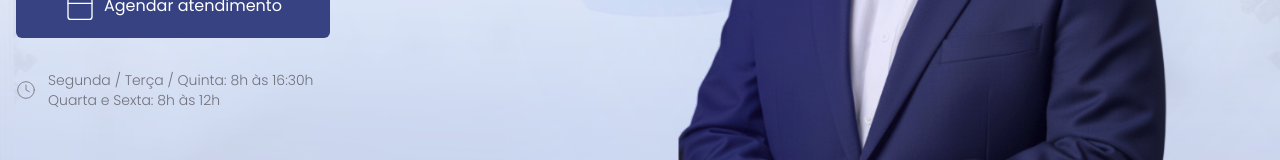
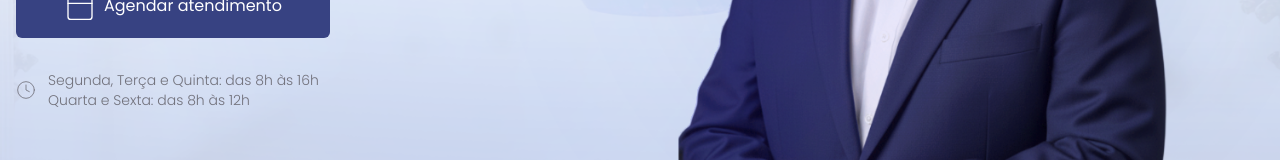
Before and after one commit to inovasoapp/Advocacia-Silvio-Souza, a Next.js app: page / in a window 1280 px wide. Shown: the part 493-653 px from the top of the page. Built offline with nearby package versions, Linux system fonts and the light colour scheme.

Commit message:
adit infos

```diff
--- a/src/app/components/CTA.tsx
+++ b/src/app/components/CTA.tsx
@@ -135,7 +135,7 @@ export function CTA() {
 
             {/* CTA Buttons */}
             <motion.a
-              href="https://wa.me/551936455954"
+              href="https://wa.me/5519992732038"
               target="_blank"
               rel="noopener noreferrer"
               whileHover={{ scale: 1.02 }}
--- a/src/app/components/anddress-and-contact.tsx
+++ b/src/app/components/anddress-and-contact.tsx
@@ -191,14 +191,14 @@ export function AddressAndContact() {
                       Advocacia em Americana
                     </h4>
                     <p className="text-xs text-zinc-600">
-                      Rua Dr. Cândido Cruz, 384 - Centro
+                      Rua Dr. Cândido Cruz, 392 - Centro
                     </p>
                   </div>
                 </div>
               </div>
 
               <iframe
-                src="https://maps.google.com/maps?q=Rua+Dr.+Candido+cruz,+384,+centro,+Americana+SP&t=&z=15&ie=UTF8&iwloc=&output=embed"
+                src="https://maps.google.com/maps?q=Rua+Dr.+Candido+cruz,+392,+centro,+Americana+SP&t=&z=15&ie=UTF8&iwloc=&output=embed"
                 width="100%"
                 height="100%"
                 style={{ border: 0 }}
--- a/src/app/components/hero/hero.tsx
+++ b/src/app/components/hero/hero.tsx
@@ -25,17 +25,22 @@ export function Hero() {
             </p>
 
             <div className="flex flex-col items-center lg:items-start gap-4 lg:gap-8 mt-8">
-              <button className="flex w-full lg:w-auto items-center justify-center gap-2 bg-[#374282] px-12 py-4 text-white rounded-md cursor-pointer hover:brightness-125 transition-all duration-300 ">
+              <a
+                href="https://wa.me/5519992732038"
+                target="_blank"
+                rel="noopener noreferrer"
+                className="flex w-full lg:w-auto items-center justify-center gap-2 bg-[#374282] px-12 py-4 text-white rounded-md cursor-pointer hover:brightness-125 transition-all duration-300 "
+              >
                 <Calendar size={32} strokeWidth={1} className="" />
                 Agendar atendimento
-              </button>
+              </a>
 
               <div className="flex w-full lg:w-auto items-center justify-center gap-3">
                 <Clock size={20} strokeWidth={1} className="text-zinc-500" />
                 <p className="text-zinc-500 font-light text-xs md:text-sm">
-                  Segunda / Terça / Quinta: 8h às 16:30h
+                  Segunda, Terça e Quinta: das 8h às 16h
                   <br />
-                  Quarta e Sexta: 8h às 12h
+                  Quarta e Sexta: das 8h às 12h
                 </p>
               </div>
             </div>
```
